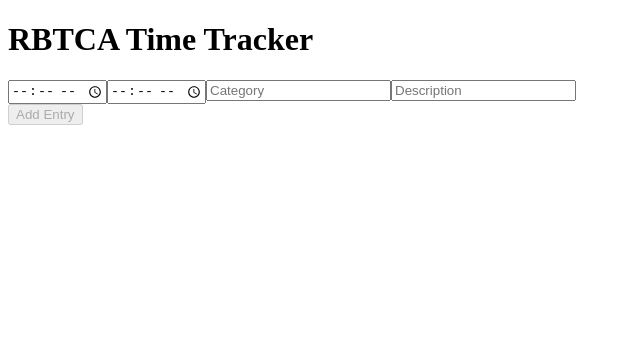
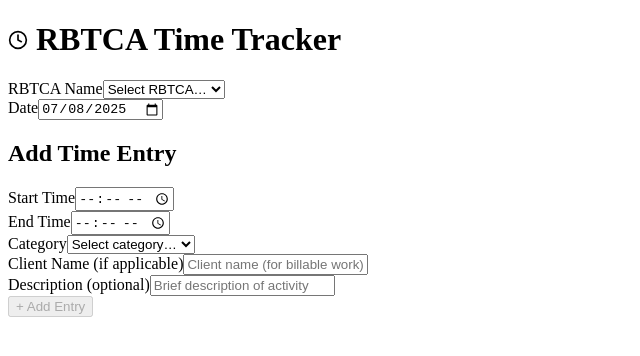
Before and after one commit to cmuller84/rbtca-time-tracker, a React (Create React App) app: page / in a window 1280 px wide. Shown: the top 356 px of the page, without its empty margins (0-640 px from the left). Built offline with nearby package versions, Linux system fonts and the light colour scheme.

Commit message:
Update TimeTracker.tsx

```diff
--- a/src/components/TimeTracker.tsx
+++ b/src/components/TimeTracker.tsx
@@ -1,4 +1,5 @@
 import React, { useState } from 'react';
+import { Clock } from 'lucide-react';
 
 /* ------------------------------------------------------------------ */
 /*  Types                                                             */
@@ -9,6 +10,7 @@ interface TimeEntry {
   endTime: string;
   duration: number;        // minutes
   category: string;
+  client: string;
   description: string;
 }
 
@@ -23,95 +25,192 @@ const calcDuration = (start: string, end: string): number => {
 };
 
 /* ------------------------------------------------------------------ */
+/*  Mock data (replace with real)                                     */
+/* ------------------------------------------------------------------ */
+const RBTCA_LIST = ['Yaria', 'Louis', 'Jordan', 'Sam'];
+const CATEGORIES = ['Billable – 1-1', 'Admin', 'Training', 'Meeting'];
+
+/* ------------------------------------------------------------------ */
 /*  Component                                                         */
 /* ------------------------------------------------------------------ */
 const TimeTracker: React.FC = () => {
-  // all entries logged so far
-  const [entries, setEntries] = useState<TimeEntry[]>([]);
+  /* ---------- Global form ---------- */
+  const [rbtca, setRbtca] = useState<string>('');
+  const [date,  setDate]  = useState<string>(new Date().toISOString().slice(0, 10));
 
-  // form state (same shape minus id & duration)
-  const [form, setForm] = useState<Omit<TimeEntry, 'id' | 'duration'>>({
+  /* ---------- Entry form ---------- */
+  const [form, setForm] = useState({
     startTime: '',
     endTime: '',
     category: '',
+    client: '',
     description: ''
   });
 
-  /* --------------------------- Handlers --------------------------- */
-  const handleChange = (field: keyof typeof form) => (
-    e: React.ChangeEvent<HTMLInputElement>
-  ) => {
-    setForm(prev => ({ ...prev, [field]: e.target.value }));
-  };
+  /* ---------- Log ---------- */
+  const [entries, setEntries] = useState<TimeEntry[]>([]);
+
+  /* ---------- Handlers ---------- */
+  const onChange = (field: keyof typeof form) => (
+    e: React.ChangeEvent<HTMLInputElement | HTMLSelectElement>
+  ) => setForm(prev => ({ ...prev, [field]: e.target.value }));
 
   const handleAdd = () => {
     const duration = calcDuration(form.startTime, form.endTime);
     const newEntry: TimeEntry = { id: Date.now(), duration, ...form };
 
-    // ✅ entries is explicitly TimeEntry[], so no TS2322
     setEntries(prev => [...prev, newEntry]);
-
-    // reset the form
-    setForm({ startTime: '', endTime: '', category: '', description: '' });
+    setForm({ startTime: '', endTime: '', category: '', client: '', description: '' });
   };
 
-  /* ----------------------------- JSX ----------------------------- */
+  /* ---------- UI ---------- */
   return (
-    <div className="p-4">
-      <h1 className="text-xl font-bold mb-4">RBTCA Time Tracker</h1>
+    <div className="max-w-2xl mx-auto p-4">
+      {/* Outer card */}
+      <div className="bg-blue-50 border border-blue-200 rounded-xl p-6 space-y-6">
+        <h1 className="flex items-center text-2xl font-semibold text-blue-800 gap-2">
+          <Clock size={20} /> RBTCA Time Tracker
+        </h1>
 
-      {/* Form */}
-      <div className="grid grid-cols-2 gap-2 mb-4">
+        {/* RBTCA & Date */}
+        <div className="grid grid-cols-1 md:grid-cols-2 gap-4">
+          <div>
+            <label className="label">RBTCA Name</label>
+            <select
+              className="input"
+              value={rbtca}
+              onChange={e => setRbtca(e.target.value)}
+            >
+              <option value="">Select RBTCA…</option>
+              {RBTCA_LIST.map(n => (
+                <option key={n}>{n}</option>
+              ))}
+            </select>
+          </div>
+
+          <div>
+            <label className="label">Date</label>
+            <input
+              type="date"
+              className="input"
+              value={date}
+              onChange={e => setDate(e.target.value)}
+            />
+          </div>
+        </div>
+
+        {/* Inner card */}
+        <div className="bg-white border rounded-xl p-6 space-y-4">
+          <h2 className="text-lg font-semibold mb-2">Add Time Entry</h2>
+
+          <div className="grid grid-cols-1 md:grid-cols-2 gap-4">
+            <div>
+              <label className="label">Start Time</label>
               <input
                 type="time"
+                className="input"
                 value={form.startTime}
-          onChange={handleChange('startTime')}
-          className="border p-1"
-        />
-        <input
-          type="time"
-          value={form.endTime}
-          onChange={handleChange('endTime')}
-          className="border p-1"
-        />
-        <input
-          type="text"
-          placeholder="Category"
-          value={form.category}
-          onChange={handleChange('category')}
-          className="border p-1 col-span-2"
-        />
-        <input
-          type="text"
-          placeholder="Description"
-          value={form.description}
-          onChange={handleChange('description')}
-          className="border p-1 col-span-2"
+                onChange={onChange('startTime')}
               />
             </div>
 
+            <div>
+              <label className="label">End Time</label>
+              <input
+                type="time"
+                className="input"
+                value={form.endTime}
+                onChange={onChange('endTime')}
+              />
+            </div>
+
+            <div className="md:col-span-2">
+              <label className="label">Category</label>
+              <select
+                className="input"
+                value={form.category}
+                onChange={onChange('category')}
+              >
+                <option value="">Select category…</option>
+                {CATEGORIES.map(c => (
+                  <option key={c}>{c}</option>
+                ))}
+              </select>
+            </div>
+
+            <div className="md:col-span-2">
+              <label className="label">Client Name (if applicable)</label>
+              <input
+                type="text"
+                className="input"
+                placeholder="Client name (for billable work)"
+                value={form.client}
+                onChange={onChange('client')}
+              />
+            </div>
+
+            <div className="md:col-span-2">
+              <label className="label">Description (optional)</label>
+              <input
+                type="text"
+                className="input"
+                placeholder="Brief description of activity"
+                value={form.description}
+                onChange={onChange('description')}
+              />
+            </div>
+          </div>
+
           <button
-        className="bg-blue-600 text-white px-4 py-2 rounded disabled:opacity-50"
-        disabled={!form.startTime || !form.endTime}
+            className="btn-primary"
+            disabled={!form.startTime || !form.endTime || !form.category}
             onClick={handleAdd}
           >
-        Add Entry
+            + Add Entry
           </button>
+        </div>
 
-      {/* Log */}
-      <ul className="mt-6 space-y-2">
+        {/* Log table (optional) */}
+        {entries.length > 0 && (
+          <table className="w-full text-sm border-t pt-4">
+            <thead>
+              <tr className="text-left text-gray-600">
+                <th className="py-2">Time</th>
+                <th className="py-2">Category</th>
+                <th className="py-2">Client</th>
+                <th className="py-2">Duration</th>
+              </tr>
+            </thead>
+            <tbody>
               {entries.map(e => (
-          <li key={e.id} className="border p-2 rounded">
-            <div className="font-semibold">{e.category || 'No Category'}</div>
-            <div className="text-sm text-gray-700">{e.description}</div>
-            <div className="text-xs text-gray-500">
-              {e.startTime} – {e.endTime} • {e.duration} min
+                <tr key={e.id} className="border-t">
+                  <td className="py-2">
+                    {e.startTime} – {e.endTime}
+                  </td>
+                  <td className="py-2">{e.category}</td>
+                  <td className="py-2">{e.client || '—'}</td>
+                  <td className="py-2">{e.duration} min</td>
+                </tr>
+              ))}
+            </tbody>
+          </table>
+        )}
       </div>
-          </li>
-        ))}
-      </ul>
     </div>
   );
 };
 
 export default TimeTracker;
+
+/* ------------------------------------------------------------------ */
+/*  Tiny CSS helpers (Tailwind shortcuts)                             */
+/* ------------------------------------------------------------------ */
+/* If you’re using Tailwind via CDN, drop these in public/index.html
+   inside <style>.  If you installed Tailwind properly, add them to
+   src/index.css instead so they go through the build pipeline.      */
+
+/*
+.input { @apply w-full border rounded px-3 py-2 focus:outline-none focus:ring focus:border-blue-400; }
+.label { @apply text-xs font-medium text-gray-600 mb-1 block; }
+.btn-primary { @apply bg-blue-600 text-white px-4 py-2 rounded hover:bg-blue-700 disabled:opacity-50; }
+*/
```
Lines whose indentation alone changed are shown as unchanged.
